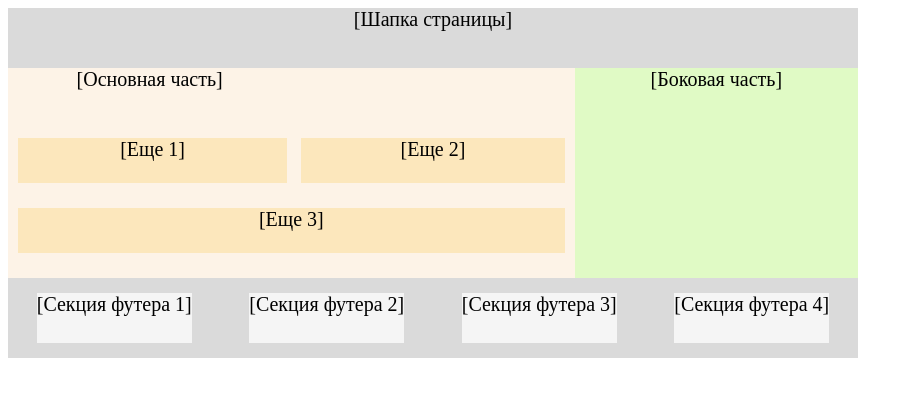
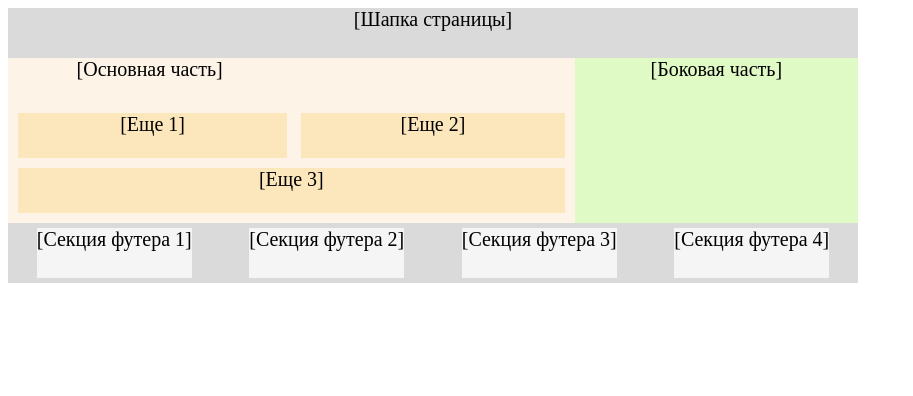
Before and after one commit to babe666/ITgirls, a plain HTML site: page model-page adapt/index.html in a window 1280 px wide. Shown: the whole page, without its empty margins (0-913 px from the left). Drawn offline with Linux system fonts and the light colour scheme.

Commit message:
Add files via upload
Homework 7 week

```diff
--- a/model-page adapt/style.css
+++ b/model-page adapt/style.css
@@ -5,9 +5,9 @@ body{
 .container{
     display: grid;
     max-width: 850px;
-    height: 350px;
+    min-height: 200px;
     grid-template-columns: 2fr 1fr;
-    grid-template-rows: 60px 2fr 80px;
+
 }
 header{
     grid-row: 1;
@@ -16,6 +16,7 @@ header{
     justify-items: center;
     align-items: center;
     width: 100%;
+    min-height: 50px;
 }
 .main-part{
     grid-row: 2;
@@ -74,6 +75,7 @@ footer{
     background-color: rgb(218, 218, 218);
     align-items: center;
     justify-items: center;
+    min-height: 60px;
 }
 .sec-1, .sec-2, .sec-3, .sec-4{
     justify-items: center;
--- /dev/null
+++ b/primer/style.css
@@ -0,0 +1,11 @@
+.container {
+    display: grid;
+    grid-gap: 5px;
+    grid-template-columns: repeat(auto-fit, minmax(100px, 1fr));
+    grid-template-rows: repeat(2, 100px);
+}
+.container > div > img {
+    width: 100%;
+    height: 100%;
+    object-fit: cover;
+}
```
Also changed, not shown: primer/index.html (added, +19 -0 lines).
